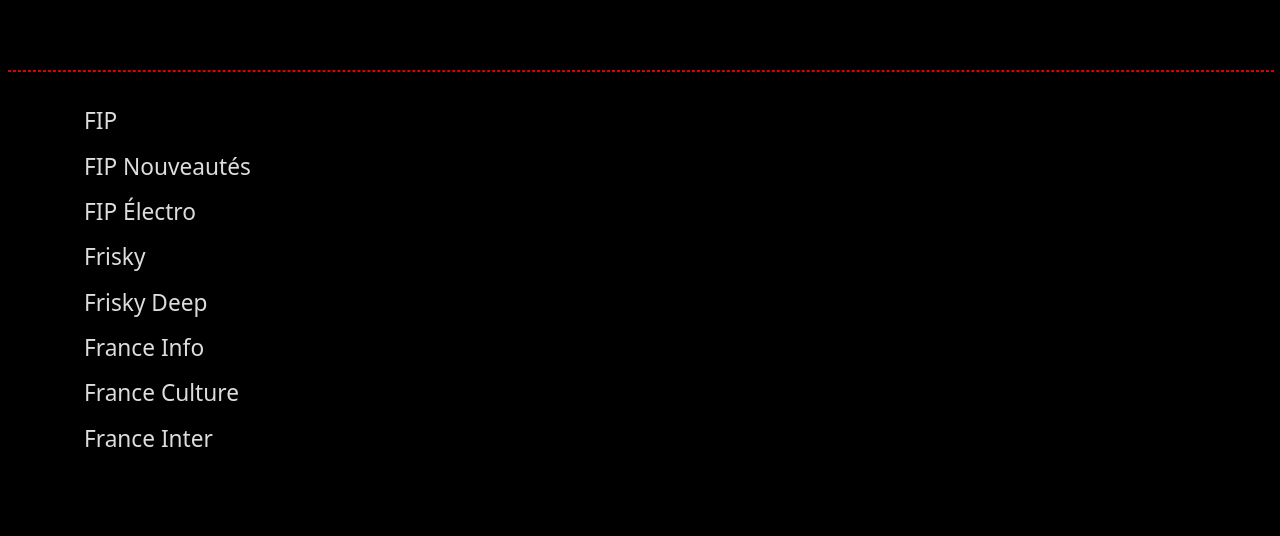
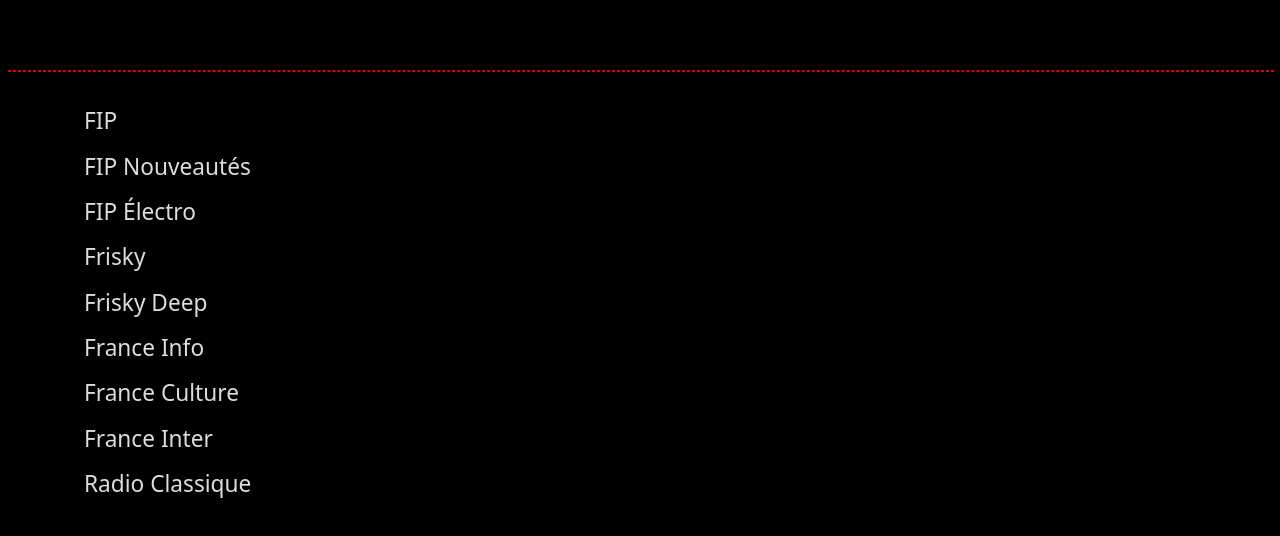
Before and after one commit to romaindillet/that-radio-player, a plain HTML site: page index.html in a window 1280 px wide. Shown: the part 110-646 px from the top of the page. Drawn offline with Linux system fonts and the light colour scheme.

Commit message:
Updated radio list for Tottoche

```diff
--- a/index.html
+++ b/index.html
@@ -92,6 +92,7 @@
   <a href="#" onclick="player('https://stream.radiofrance.fr/franceinfo/franceinfo_hifi.m3u8',6);" id="6">France Info</a><br />
   <a href="#" onclick="player('https://stream.radiofrance.fr/franceculture/franceculture_hifi.m3u8',7);" id="7">France Culture</a><br />
   <a href="#" onclick="player('https://stream.radiofrance.fr/franceinter/franceinter_hifi.m3u8',8);" id="8">France Inter</a><br />
+  <a href="#" onclick="player('https://radioclassique.ice.infomaniak.ch/radioclassique-high.mp3',9);" id="9">Radio Classique</a><br />
 
 </body>
 </html>
```
